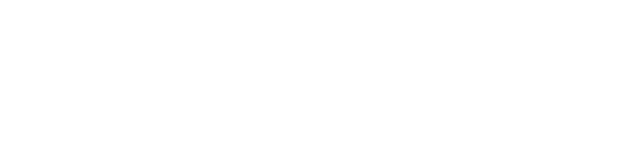
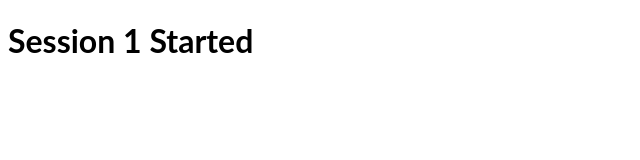
Before and after one commit to Lokesh219/HTML-CSS_Session1, a plain HTML site: page index.html in a window 1280 px wide. Shown: the whole page, without its empty margins (0-640 px from the left). Drawn offline with Linux system fonts and the light colour scheme.

Commit message:
Update index.html

```diff
--- a/index.html
+++ b/index.html
@@ -8,6 +8,6 @@
     <link rel="stylesheet" href="style.css">
 </head>
 <body>
-
+    <h1>Session 1 Started</h1>
 </body>
 </html>
```
